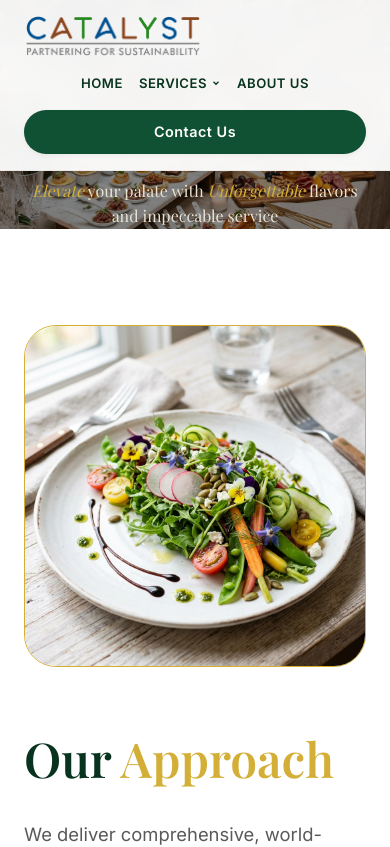
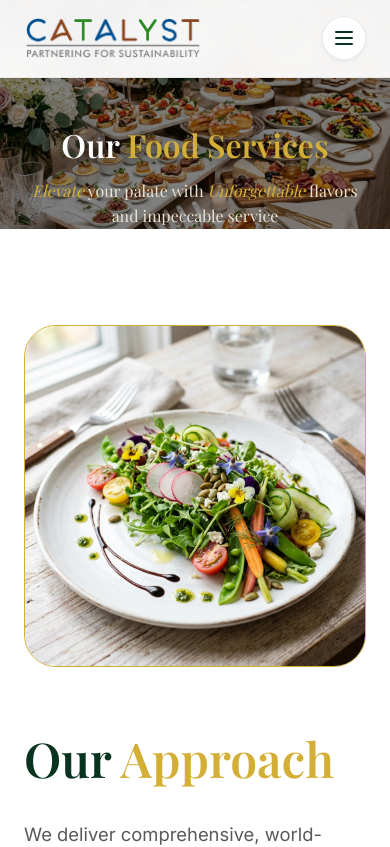
Before and after one commit to Archit947/Catalyst-Catering-Services-LLC-CCS-, a React (Vite) app: page /services in a window 390 px wide. Shown: the top 847 px of the page. Built offline with nearby package versions, Linux system fonts and the light colour scheme; a web font is replaced by a local one.

Commit message:
Landing pages changes mobile ui

```diff
--- a/src/App.jsx
+++ b/src/App.jsx
@@ -9,6 +9,7 @@ import ScrollToTop from './ScrollToTop';
 
 function App() {
   const [scrolled, setScrolled] = useState(false);
+  const [isMobileMenuOpen, setIsMobileMenuOpen] = useState(false);
   const location = useLocation();
 
   useEffect(() => {
@@ -18,6 +19,10 @@ function App() {
     window.addEventListener('scroll', handleScroll);
     return () => window.removeEventListener('scroll', handleScroll);
   }, []);
+
+  useEffect(() => {
+    setIsMobileMenuOpen(false);
+  }, [location.pathname]);
 
   // Determine if navbar should be transparent
   // Only transparent at the top of the home page
@@ -60,6 +65,24 @@ function App() {
             <Link to="/about-us" style={{textTransform: 'uppercase', letterSpacing: '0.5px', fontSize: '0.85rem'}}>About Us</Link>
           </nav>
           <Link to="/contact-us" className="btn btn-primary" style={{padding: '0.6rem 1.5rem', fontSize: '0.9rem', fontWeight: 600, transition: 'all 0.3s'}}>Contact Us</Link>
+          <button
+            type="button"
+            className="mobile-menu-button"
+            aria-label="Open menu"
+            aria-expanded={isMobileMenuOpen}
+            onClick={() => setIsMobileMenuOpen((open) => !open)}
+          >
+            <span className="mobile-menu-icon" aria-hidden="true"></span>
+          </button>
+        </div>
+        <div className={`mobile-menu-panel ${isMobileMenuOpen ? 'is-open' : ''}`}>
+          <nav className="mobile-menu-links">
+            <Link to="/">Home</Link>
+            <Link to="/services">Food Services</Link>
+            <Link to="/facility-management">Facility Management</Link>
+            <Link to="/about-us">About Us</Link>
+            <Link to="/contact-us" className="btn btn-primary">Contact Us</Link>
+          </nav>
         </div>
       </header>
 
--- a/src/components/ui/vertical-image-stack.jsx
+++ b/src/components/ui/vertical-image-stack.jsx
@@ -31,8 +31,41 @@ const images = [
   },
 ]
 
+const getStackMetrics = (width) => {
+  if (width <= 480) {
+    return {
+      cardWidth: 340,
+      cardHeight: 430,
+      offset: 140,
+      offsetFar: 240,
+      offsetHidden: 360,
+    }
+  }
+
+  if (width <= 768) {
+    return {
+      cardWidth: 430,
+      cardHeight: 540,
+      offset: 180,
+      offsetFar: 300,
+      offsetHidden: 460,
+    }
+  }
+
+  return {
+    cardWidth: 550,
+    cardHeight: 600,
+    offset: 220,
+    offsetFar: 400,
+    offsetHidden: 600,
+  }
+}
+
 export function VerticalImageStack() {
   const [currentIndex, setCurrentIndex] = useState(0)
+  const [stackMetrics, setStackMetrics] = useState(() =>
+    getStackMetrics(typeof window !== "undefined" ? window.innerWidth : 1200),
+  )
   const lastNavigationTime = useRef(0)
   const navigationCooldown = 400 // ms between navigations
 
@@ -82,6 +115,15 @@ export function VerticalImageStack() {
     return () => window.removeEventListener("wheel", handleWheel)
   }, [handleWheel])
 
+  useEffect(() => {
+    const handleResize = () => {
+      setStackMetrics(getStackMetrics(window.innerWidth))
+    }
+
+    window.addEventListener("resize", handleResize)
+    return () => window.removeEventListener("resize", handleResize)
+  }, [])
+
   // Auto-rotate every 3.5 seconds
   useEffect(() => {
     const interval = setInterval(() => {
@@ -99,15 +141,15 @@ export function VerticalImageStack() {
     if (diff === 0) {
       return { x: 0, scale: 1, opacity: 1, zIndex: 5, rotateY: 0 }
     } else if (diff === -1) {
-      return { x: -220, scale: 0.85, opacity: 0.7, zIndex: 4, rotateY: -10 }
+      return { x: -stackMetrics.offset, scale: 0.85, opacity: 0.7, zIndex: 4, rotateY: -10 }
     } else if (diff === -2) {
-      return { x: -400, scale: 0.7, opacity: 0.4, zIndex: 3, rotateY: -20 }
+      return { x: -stackMetrics.offsetFar, scale: 0.7, opacity: 0.4, zIndex: 3, rotateY: -20 }
     } else if (diff === 1) {
-      return { x: 220, scale: 0.85, opacity: 0.7, zIndex: 4, rotateY: 10 }
+      return { x: stackMetrics.offset, scale: 0.85, opacity: 0.7, zIndex: 4, rotateY: 10 }
     } else if (diff === 2) {
-      return { x: 400, scale: 0.7, opacity: 0.4, zIndex: 3, rotateY: 20 }
+      return { x: stackMetrics.offsetFar, scale: 0.7, opacity: 0.4, zIndex: 3, rotateY: 20 }
     } else {
-      return { x: diff > 0 ? 600 : -600, scale: 0.5, opacity: 0, zIndex: 0, rotateY: diff > 0 ? 30 : -30 }
+      return { x: diff > 0 ? stackMetrics.offsetHidden : -stackMetrics.offsetHidden, scale: 0.5, opacity: 0, zIndex: 0, rotateY: diff > 0 ? 30 : -30 }
     }
   }
 
@@ -168,8 +210,8 @@ export function VerticalImageStack() {
               <div
                 style={{
                   position: 'relative',
-                  height: '600px',
-                  width: '550px',
+                  height: `${stackMetrics.cardHeight}px`,
+                  width: `${stackMetrics.cardWidth}px`,
                   overflow: 'hidden',
                   borderRadius: '24px',
                   backgroundColor: 'white',
--- a/src/index.css
+++ b/src/index.css
@@ -329,6 +329,55 @@ button {
   }
 }
 
+@media (max-width: 768px) {
+  .expertise-grid {
+    grid-template-columns: 1fr !important;
+  }
+
+  .values-grid {
+    grid-template-columns: 1fr !important;
+  }
+
+  .stats-row {
+    flex-direction: column !important;
+    align-items: center !important;
+    gap: var(--spacing-lg) !important;
+  }
+
+  .hero-section {
+    position: relative !important;
+    overflow: hidden !important;
+  }
+
+  .hero-left {
+    position: absolute !important;
+    inset: 0 !important;
+    height: 100% !important;
+    z-index: 0 !important;
+    opacity: 0.35;
+    pointer-events: none;
+  }
+
+  .hero-right {
+    position: relative !important;
+    z-index: 2 !important;
+    padding-top: var(--spacing-4xl) !important;
+    padding-bottom: var(--spacing-2xl) !important;
+    padding-left: var(--spacing-lg) !important;
+    padding-right: var(--spacing-lg) !important;
+  }
+
+  .hero-right > div {
+    padding: var(--spacing-lg) !important;
+    border-radius: var(--radius-lg);
+  }
+
+  .hero-cta {
+    padding: 0.7rem 1.6rem !important;
+    font-size: 0.95rem !important;
+  }
+}
+
 @media (max-width: 640px) {
   header .nav-menu {
     gap: var(--spacing-md) !important;
@@ -370,3 +419,108 @@ button {
     justify-content: center;
   }
 }
+
+@media (max-width: 768px) {
+  header .app-header-inner {
+    display: flex !important;
+    flex-direction: row !important;
+    align-items: center !important;
+    justify-content: space-between !important;
+  }
+
+  header .nav-menu,
+  header .btn {
+    display: none !important;
+  }
+
+  header .mobile-menu-button {
+    display: inline-flex !important;
+  }
+}
+
+@media (max-width: 480px) {
+
+  .hero-right > div {
+    padding: var(--spacing-md) !important;
+  }
+
+  .hero-cta {
+    padding: 0.6rem 1.3rem !important;
+    font-size: 0.9rem !important;
+  }
+}
+
+.mobile-menu-button {
+  display: none;
+  align-items: center;
+  justify-content: center;
+  width: 44px;
+  height: 44px;
+  border-radius: 999px;
+  border: 1px solid rgba(0, 0, 0, 0.08);
+  background: white;
+  box-shadow: var(--shadow-sm);
+}
+
+.mobile-menu-icon {
+  width: 18px;
+  height: 2px;
+  background: var(--color-primary-dark);
+  position: relative;
+  border-radius: 999px;
+}
+
+.mobile-menu-icon::before,
+.mobile-menu-icon::after {
+  content: '';
+  position: absolute;
+  left: 0;
+  width: 18px;
+  height: 2px;
+  background: var(--color-primary-dark);
+  border-radius: 999px;
+}
+
+.mobile-menu-icon::before {
+  top: -6px;
+}
+
+.mobile-menu-icon::after {
+  top: 6px;
+}
+
+.mobile-menu-panel {
+  display: none;
+}
+
+@media (max-width: 768px) {
+  .mobile-menu-panel {
+    display: block;
+    overflow: hidden;
+    max-height: 0;
+    opacity: 0;
+    transform: translateY(-6px);
+    transition: all 0.25s ease;
+    border-top: 1px solid rgba(0, 0, 0, 0.06);
+    background: rgba(255, 255, 255, 0.98);
+  }
+
+  .mobile-menu-panel.is-open {
+    max-height: 420px;
+    opacity: 1;
+    transform: translateY(0);
+  }
+
+  .mobile-menu-links {
+    display: flex;
+    flex-direction: column;
+    gap: var(--spacing-md);
+    padding: var(--spacing-lg);
+    font-weight: 600;
+    color: var(--color-primary-dark);
+  }
+
+  .mobile-menu-links .btn {
+    width: 100%;
+  }
+}
--- a/src/pages/Home.jsx
+++ b/src/pages/Home.jsx
@@ -26,7 +26,7 @@ function Home() {
               We deliver comprehensive food and facility management solutions across the UAE, driven by a deep commitment to excellence and sustainability.
             </p>
             <div className="flex gap-md">
-              <Link to="/services" className="btn btn-primary" style={{ padding: '1rem 3rem', fontSize: '1.1rem' }}>Explore Services</Link>
+              <Link to="/services" className="btn btn-primary hero-cta" style={{ padding: '1rem 3rem', fontSize: '1.1rem' }}>Explore Services</Link>
             </div>
           </div>
         </div>
@@ -73,7 +73,7 @@ function Home() {
             <p style={{ color: 'var(--color-text-muted)', maxWidth: '600px', margin: '0 auto', fontSize: '1.1rem' }}>Tailored culinary solutions across key sectors, maintaining the highest standards of luxury, quality, and hygiene.</p>
           </div>
 
-          <div style={{ display: 'grid', gridTemplateColumns: 'repeat(3, 1fr)', gap: 'var(--spacing-lg)' }}>
+          <div className="expertise-grid" style={{ display: 'grid', gridTemplateColumns: 'repeat(3, 1fr)', gap: 'var(--spacing-lg)' }}>
 
             <div className="hover-card hover-card-border" style={{ position: 'relative', borderRadius: 'var(--radius-lg)', overflow: 'hidden', height: '400px' }}>
               <img src="/food_court.png" alt="Cafeteria & Food Court" style={{ width: '100%', height: '100%', objectFit: 'cover' }} />
@@ -136,7 +136,7 @@ function Home() {
               At Catalyst, we prioritize sustainability and luxury by implementing environmentally friendly solutions while creating immense value for all stakeholders.
             </p>
 
-            <div style={{ display: 'grid', gridTemplateColumns: '1fr 1fr', gap: 'var(--spacing-lg)' }}>
+            <div className="values-grid" style={{ display: 'grid', gridTemplateColumns: '1fr 1fr', gap: 'var(--spacing-lg)' }}>
               {[
                 { icon: '🌿', title: 'Environment', desc: 'Positive action through environmental protection.' },
                 { icon: '⚖️', title: 'Integrity', desc: 'Absolute transparency in all business practices.' },
@@ -167,7 +167,7 @@ function Home() {
           <h2 style={{ color: 'white', marginBottom: 'var(--spacing-sm)', fontSize: '2.5rem' }}>World-Class Domain Expertise</h2>
           <p style={{ color: '#E8E2D2', marginBottom: 'var(--spacing-3xl)', fontSize: '1.1rem' }}>Constantly adapting to elite market needs and innovating luxury solutions.</p>
 
-          <div className="flex justify-between" style={{ maxWidth: '1000px', margin: '0 auto' }}>
+          <div className="flex justify-between stats-row" style={{ maxWidth: '1000px', margin: '0 auto' }}>
             {[
               { num: '300M', label: 'REVENUE' },
               { num: '50K+', label: 'MEALS SERVED' },
```
